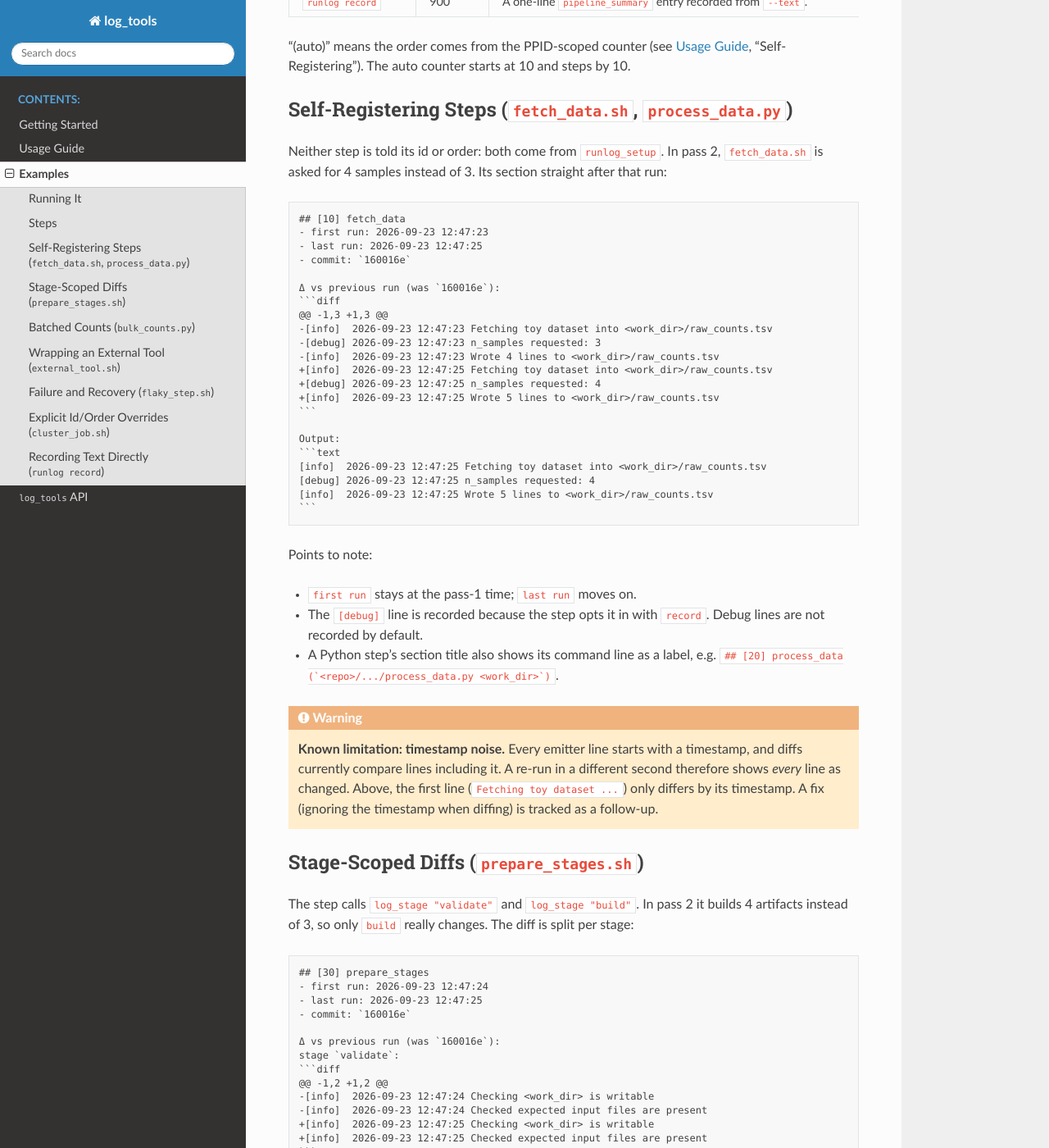
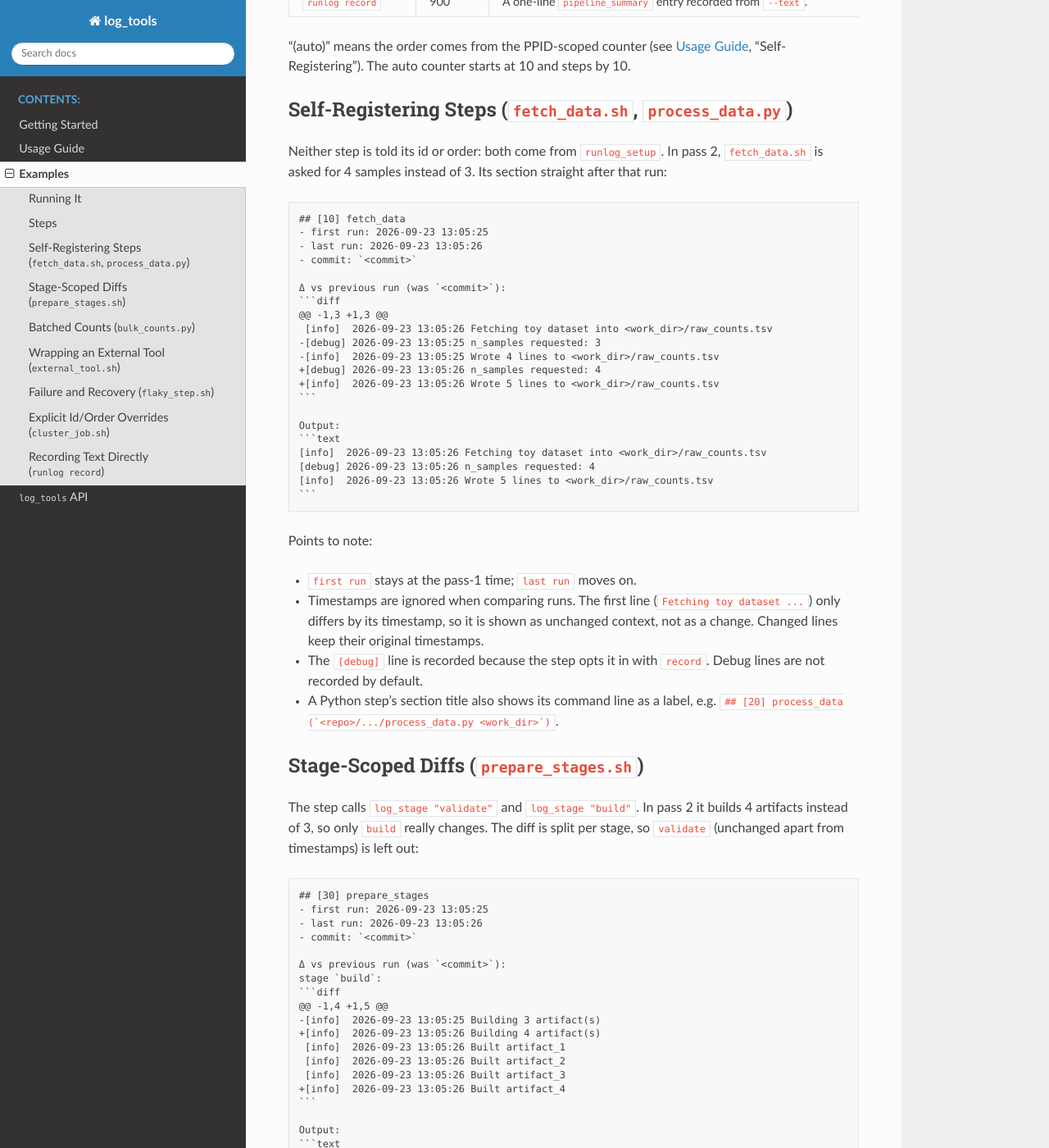
Before and after one commit to mvvugt/log_tools, a Sphinx documentation site: the page built from docs/source/examples.rst, in a window 1280 px wide and 1400 px high, scrolled down 1280 px. Shown: the whole window at 82% size. Built offline with Sphinx 7.4.7 and the Read the Docs theme 3.1.0, drawn with Linux system fonts in a browser that asks for light colours; some of the changed text lies outside the part shown.

Commit message:
feat(time_diff): ignore emitter timestamps while diffing, but do print

````diff
--- a/docs/source/examples.rst
+++ b/docs/source/examples.rst
@@ -34,9 +34,10 @@ therefore contains no diff blocks, by design.
 .. note::
 
    The output below was captured from a real run. The temp directory
-   path is shortened to ``<work_dir>`` and long command-line labels to
-   ``<repo>/...``; everything else is unchanged. Commit hashes and
-   timestamps will differ on your machine.
+   path is shortened to ``<work_dir>``, long command-line labels to
+   ``<repo>/...`` and the commit hash to ``<commit>``; everything else
+   is unchanged. Commit hashes and timestamps will differ on your
+   machine.
 
 Steps
 -----
@@ -94,102 +95,79 @@ section straight after that run:
 .. code-block:: text
 
    ## [10] fetch_data
-   - first run: 2026-09-23 12:47:23
-   - last run: 2026-09-23 12:47:25
-   - commit: `160016e`
+   - first run: 2026-09-23 13:05:25
+   - last run: 2026-09-23 13:05:26
+   - commit: `<commit>`
 
-   Δ vs previous run (was `160016e`):
+   Δ vs previous run (was `<commit>`):
    ```diff
    @@ -1,3 +1,3 @@
-   -[info]  2026-09-23 12:47:23 Fetching toy dataset into <work_dir>/raw_counts.tsv
-   -[debug] 2026-09-23 12:47:23 n_samples requested: 3
-   -[info]  2026-09-23 12:47:23 Wrote 4 lines to <work_dir>/raw_counts.tsv
-   +[info]  2026-09-23 12:47:25 Fetching toy dataset into <work_dir>/raw_counts.tsv
-   +[debug] 2026-09-23 12:47:25 n_samples requested: 4
-   +[info]  2026-09-23 12:47:25 Wrote 5 lines to <work_dir>/raw_counts.tsv
+    [info]  2026-09-23 13:05:26 Fetching toy dataset into <work_dir>/raw_counts.tsv
+   -[debug] 2026-09-23 13:05:25 n_samples requested: 3
+   -[info]  2026-09-23 13:05:25 Wrote 4 lines to <work_dir>/raw_counts.tsv
+   +[debug] 2026-09-23 13:05:26 n_samples requested: 4
+   +[info]  2026-09-23 13:05:26 Wrote 5 lines to <work_dir>/raw_counts.tsv
    ```
 
    Output:
    ```text
-   [info]  2026-09-23 12:47:25 Fetching toy dataset into <work_dir>/raw_counts.tsv
-   [debug] 2026-09-23 12:47:25 n_samples requested: 4
-   [info]  2026-09-23 12:47:25 Wrote 5 lines to <work_dir>/raw_counts.tsv
+   [info]  2026-09-23 13:05:26 Fetching toy dataset into <work_dir>/raw_counts.tsv
+   [debug] 2026-09-23 13:05:26 n_samples requested: 4
+   [info]  2026-09-23 13:05:26 Wrote 5 lines to <work_dir>/raw_counts.tsv
    ```
 
 Points to note:
 
 - ``first run`` stays at the pass-1 time; ``last run`` moves on.
+- Timestamps are ignored when comparing runs. The first line
+  (``Fetching toy dataset ...``) only differs by its timestamp, so it
+  is shown as unchanged context, not as a change. Changed lines keep
+  their original timestamps.
 - The ``[debug]`` line is recorded because the step opts it in with
   ``record``. Debug lines are not recorded by default.
 - A Python step's section title also shows its command line as a
   label, e.g. ``## [20] process_data (`<repo>/.../process_data.py
   <work_dir>`)``.
 
-.. warning::
-
-   **Known limitation: timestamp noise.** Every emitter line starts
-   with a timestamp, and diffs currently compare lines including it.
-   A re-run in a different second therefore shows *every* line as
-   changed. Above, the first line (``Fetching toy dataset ...``) only
-   differs by its timestamp. A fix (ignoring the timestamp when
-   diffing) is tracked as a follow-up.
-
 Stage-Scoped Diffs (``prepare_stages.sh``)
 ------------------------------------------
 
 The step calls ``log_stage "validate"`` and ``log_stage "build"``. In
 pass 2 it builds 4 artifacts instead of 3, so only ``build`` really
-changes. The diff is split per stage:
+changes. The diff is split per stage, so ``validate`` (unchanged
+apart from timestamps) is left out:
 
 .. code-block:: text
 
    ## [30] prepare_stages
-   - first run: 2026-09-23 12:47:24
-   - last run: 2026-09-23 12:47:25
-   - commit: `160016e`
+   - first run: 2026-09-23 13:05:25
+   - last run: 2026-09-23 13:05:26
+   - commit: `<commit>`
 
-   Δ vs previous run (was `160016e`):
-   stage `validate`:
-   ```diff
-   @@ -1,2 +1,2 @@
-   -[info]  2026-09-23 12:47:24 Checking <work_dir> is writable
-   -[info]  2026-09-23 12:47:24 Checked expected input files are present
-   +[info]  2026-09-23 12:47:25 Checking <work_dir> is writable
-   +[info]  2026-09-23 12:47:25 Checked expected input files are present
-   ```
+   Δ vs previous run (was `<commit>`):
    stage `build`:
    ```diff
    @@ -1,4 +1,5 @@
-   -[info]  2026-09-23 12:47:24 Building 3 artifact(s)
-   -[info]  2026-09-23 12:47:24 Built artifact_1
-   -[info]  2026-09-23 12:47:24 Built artifact_2
-   -[info]  2026-09-23 12:47:24 Built artifact_3
-   +[info]  2026-09-23 12:47:25 Building 4 artifact(s)
-   +[info]  2026-09-23 12:47:25 Built artifact_1
-   +[info]  2026-09-23 12:47:25 Built artifact_2
-   +[info]  2026-09-23 12:47:25 Built artifact_3
-   +[info]  2026-09-23 12:47:25 Built artifact_4
+   -[info]  2026-09-23 13:05:25 Building 3 artifact(s)
+   +[info]  2026-09-23 13:05:26 Building 4 artifact(s)
+    [info]  2026-09-23 13:05:26 Built artifact_1
+    [info]  2026-09-23 13:05:26 Built artifact_2
+    [info]  2026-09-23 13:05:26 Built artifact_3
+   +[info]  2026-09-23 13:05:26 Built artifact_4
    ```
 
    Output:
    ```text
-   [stage] 2026-09-23 12:47:25 validate
-   [info]  2026-09-23 12:47:25 Checking <work_dir> is writable
-   [info]  2026-09-23 12:47:25 Checked expected input files are present
-   [stage] 2026-09-23 12:47:25 build
-   [info]  2026-09-23 12:47:25 Building 4 artifact(s)
-   [info]  2026-09-23 12:47:25 Built artifact_1
-   [info]  2026-09-23 12:47:25 Built artifact_2
-   [info]  2026-09-23 12:47:25 Built artifact_3
-   [info]  2026-09-23 12:47:25 Built artifact_4
+   [stage] 2026-09-23 13:05:26 validate
+   [info]  2026-09-23 13:05:26 Checking <work_dir> is writable
+   [info]  2026-09-23 13:05:26 Checked expected input files are present
+   [stage] 2026-09-23 13:05:26 build
+   [info]  2026-09-23 13:05:26 Building 4 artifact(s)
+   [info]  2026-09-23 13:05:26 Built artifact_1
+   [info]  2026-09-23 13:05:26 Built artifact_2
+   [info]  2026-09-23 13:05:26 Built artifact_3
+   [info]  2026-09-23 13:05:26 Built artifact_4
    ```
-
-.. warning::
-
-   The ``validate`` stage should not appear in this diff: its content
-   is unchanged apart from timestamps. It shows up only because of the
-   timestamp limitation described above. Once that is fixed, only
-   ``stage `build`:`` will be listed.
 
 Batched Counts (``bulk_counts.py``)
 -----------------------------------
@@ -201,15 +179,15 @@ one line per outcome:
 .. code-block:: text
 
    ## [40] bulk_counts (`<repo>/.../bulk_counts.py`)
-   - first run: 2026-09-23 12:47:24
-   - last run: 2026-09-23 12:47:24
-   - commit: `160016e`
+   - first run: 2026-09-23 13:05:25
+   - last run: 2026-09-23 13:05:25
+   - commit: `<commit>`
 
    Output:
    ```text
-   [info]  2026-09-23 12:47:24 Processing 10 files
-   [info]  2026-09-23 12:47:24 files processed: 9
-   [info]  2026-09-23 12:47:24 files failed: 1
+   [info]  2026-09-23 13:05:25 Processing 10 files
+   [info]  2026-09-23 13:05:25 files processed: 9
+   [info]  2026-09-23 13:05:25 files failed: 1
    ```
 
 Wrapping an External Tool (``external_tool.sh``)
@@ -231,9 +209,9 @@ lines (``starting up...``, ``processing chunk 1/3`` and so on);
 .. code-block:: text
 
    ## [45] external_tool (`<repo>/.../external_tool.sh`)
-   - first run: 2026-09-23 12:47:24
-   - last run: 2026-09-23 12:47:24
-   - commit: `160016e`
+   - first run: 2026-09-23 13:05:25
+   - last run: 2026-09-23 13:05:25
+   - commit: `<commit>`
 
    Output:
    ```text
@@ -257,24 +235,24 @@ disappearing, ``record()`` notes ``- error resolved``:
 .. code-block:: text
 
    ## [50] flaky_step
-   - first run: 2026-09-23 12:47:24
-   - last run: 2026-09-23 12:47:25
-   - commit: `160016e`
+   - first run: 2026-09-23 13:05:26
+   - last run: 2026-09-23 13:05:27
+   - commit: `<commit>`
 
-   Δ vs previous run (was `160016e`):
+   Δ vs previous run (was `<commit>`):
    - error resolved
    ```diff
    @@ -1,2 +1,2 @@
-   -[info]  2026-09-23 12:47:24 attempting the flaky operation (mode=fail)
-   -[error] 2026-09-23 12:47:24 flaky operation failed
-   +[info]  2026-09-23 12:47:25 attempting the flaky operation (mode=succeed)
-   +[info]  2026-09-23 12:47:25 flaky operation succeeded
+   -[info]  2026-09-23 13:05:26 attempting the flaky operation (mode=fail)
+   -[error] 2026-09-23 13:05:26 flaky operation failed
+   +[info]  2026-09-23 13:05:27 attempting the flaky operation (mode=succeed)
+   +[info]  2026-09-23 13:05:27 flaky operation succeeded
    ```
 
    Output:
    ```text
-   [info]  2026-09-23 12:47:25 attempting the flaky operation (mode=succeed)
-   [info]  2026-09-23 12:47:25 flaky operation succeeded
+   [info]  2026-09-23 13:05:27 attempting the flaky operation (mode=succeed)
+   [info]  2026-09-23 13:05:27 flaky operation succeeded
    ```
 
 ``first run`` keeps the time of the failed pass-1 run: a failure still
@@ -300,14 +278,14 @@ own section:
 .. code-block:: text
 
    ## [60] cluster_job_cohort_a
-   - first run: 2026-09-23 12:47:24
-   - last run: 2026-09-23 12:47:24
-   - commit: `160016e`
+   - first run: 2026-09-23 13:05:26
+   - last run: 2026-09-23 13:05:26
+   - commit: `<commit>`
 
    Output:
    ```text
-   [info]  2026-09-23 12:47:24 Processing dataset 'cohort_a' as cluster_job_cohort_a
-   [info]  2026-09-23 12:47:24 Done with 'cohort_a'
+   [info]  2026-09-23 13:05:26 Processing dataset 'cohort_a' as cluster_job_cohort_a
+   [info]  2026-09-23 13:05:26 Done with 'cohort_a'
    ```
 
    ## [61] cluster_job_cohort_b
@@ -330,11 +308,11 @@ in hand:
 .. code-block:: text
 
    ## [900] pipeline_summary
-   - first run: 2026-09-23 12:47:25
-   - last run: 2026-09-23 12:47:25
-   - commit: `160016e`
+   - first run: 2026-09-23 13:05:27
+   - last run: 2026-09-23 13:05:27
+   - commit: `<commit>`
 
    Output:
    ```text
-   Pipeline finished at 2026-09-23T10:47:25Z
+   Pipeline finished at 2026-09-23T11:05:27Z
    ```
--- a/docs/source/usage.rst
+++ b/docs/source/usage.rst
@@ -92,7 +92,10 @@ on each run and sorted by ``--order``:
   ``DIRTY_CHECK_EXTENSIONS`` in :doc:`api/functions`).
 - **status** -- ``- status: failed`` appears only for a failed run.
 - **Δ vs previous run** -- only when the output changed since the
-  previous run, and never on a failed run. The diff is recomputed on
+  previous run, and never on a failed run. Emitter timestamps are
+  ignored when comparing, so a line that only differs in when it was
+  logged is not a change; changed lines are still shown with their
+  timestamps. The diff is recomputed on
   every ``record()`` and not kept, so it disappears the next time any
   id is recorded.
 - **Output** -- what was recorded (see "Producing Recorded Output").
````
Also changed, not shown: CHANGELOG.md (+2 -1 lines), 3 other files.
